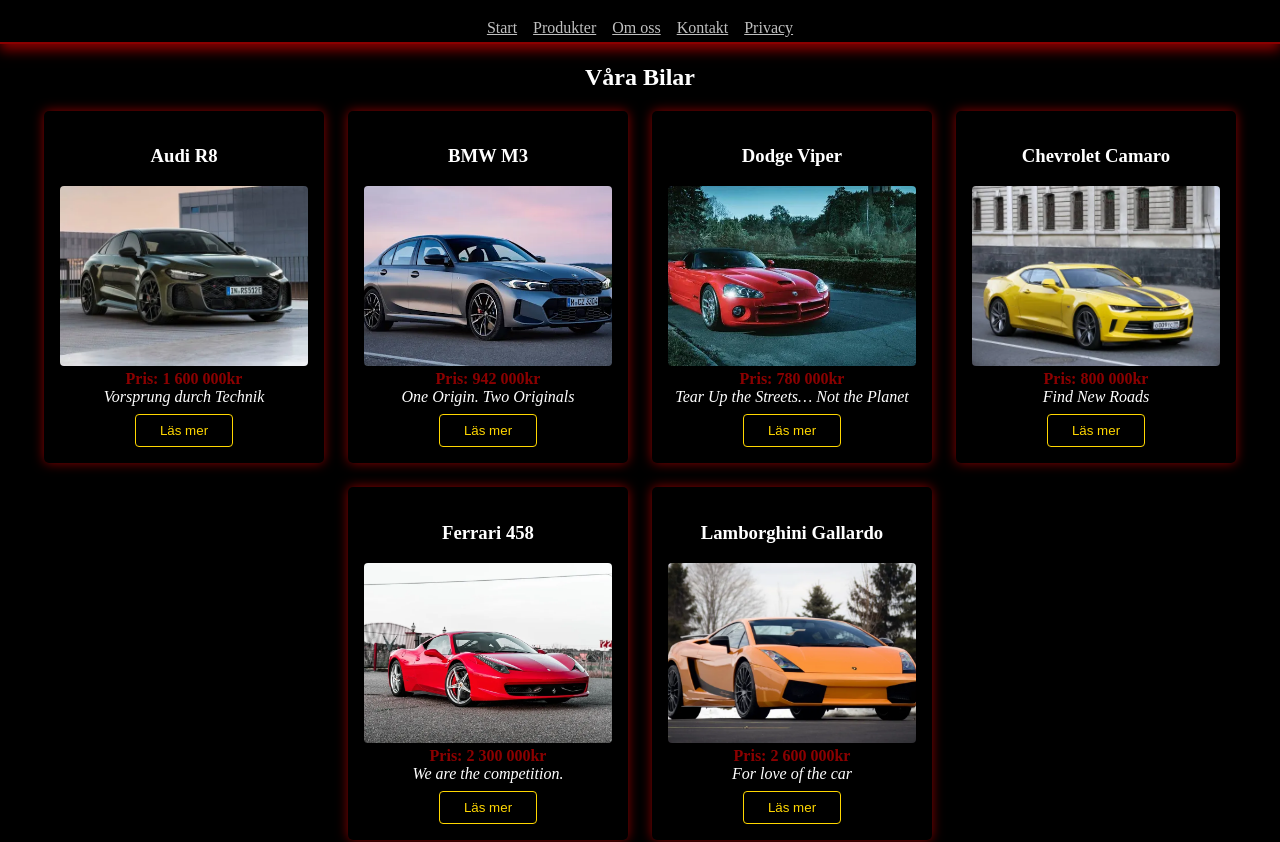
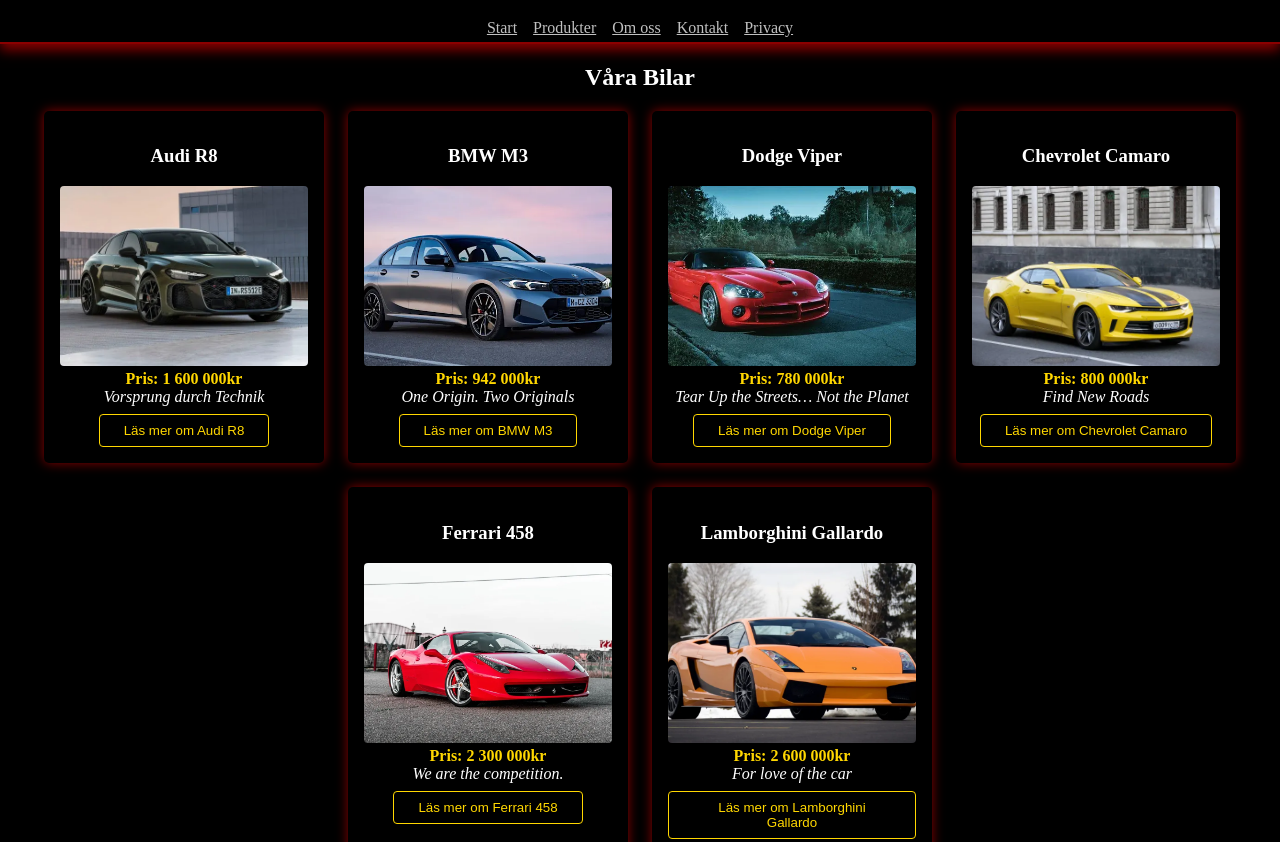
Before and after one commit to Birkegard/Laboration-1-del-1, a plain HTML site: page products.html in a window 1280 px wide. Shown: the part 129-971 px from the top of the page. Drawn offline with Linux system fonts and the light colour scheme.

Commit message:
Uppdaterat tillgänglighet och semantik

```diff
--- a/products.html
+++ b/products.html
@@ -32,28 +32,28 @@
       <section>
         <h2>Våra Bilar</h2>
         <div class="cars">
-          <div class="card">
+          <article class="card">
             <h3>Audi R8</h3>
             <img class="car-img" src="images/audi.webp" alt="Audi R8" />
             <p class="price">Pris: 1 600 000kr</p>
             <p class="description">Vorsprung durch Technik</p>
-            <button>Läs mer</button>
-          </div>
-          <div class="card">
+            <button>Läs mer om Audi R8</button>
+          </article>
+          <article class="card">
             <h3>BMW M3</h3>
             <img class="car-img" src="images/bmw.webp" alt="BMW M3" />
             <p class="price">Pris: 942 000kr</p>
             <p class="description">One Origin. Two Originals</p>
-            <button>Läs mer</button>
-          </div>
-          <div class="card">
+            <button>Läs mer om BMW M3</button>
+          </article>
+          <article class="card">
             <h3>Dodge Viper</h3>
             <img class="car-img" src="images/dodge.webp" alt="Dodge Viper" />
             <p class="price">Pris: 780 000kr</p>
             <p class="description">Tear Up the Streets… Not the Planet</p>
-            <button>Läs mer</button>
-          </div>
-          <div class="card">
+            <button>Läs mer om Dodge Viper</button>
+          </article>
+          <article class="card">
             <h3>Chevrolet Camaro</h3>
             <img
               class="car-img"
@@ -62,16 +62,16 @@
             />
             <p class="price">Pris: 800 000kr</p>
             <p class="description">Find New Roads</p>
-            <button>Läs mer</button>
-          </div>
-          <div class="card">
+            <button>Läs mer om Chevrolet Camaro</button>
+          </article>
+          <article class="card">
             <h3>Ferrari 458</h3>
             <img class="car-img" src="images/ferrari.webp" alt="Ferrari 458" />
             <p class="price">Pris: 2 300 000kr</p>
             <p class="description">We are the competition.</p>
-            <button>Läs mer</button>
-          </div>
-          <div class="card">
+            <button>Läs mer om Ferrari 458</button>
+          </article>
+          <article class="card">
             <h3>Lamborghini Gallardo</h3>
             <img
               class="car-img"
@@ -80,8 +80,8 @@
             />
             <p class="price">Pris: 2 600 000kr</p>
             <p class="description">For love of the car </p>
-            <button>Läs mer</button>
-          </div>
+            <button>Läs mer om Lamborghini Gallardo</button>
+          </article>
         </div>
       </section>
     </main>
--- a/style.css
+++ b/style.css
@@ -133,7 +133,7 @@ div a {
 
 .card .price {
   font-weight: bold;
-  color: darkred;
+  color: gold;
 }
 
 .card .description {
```
Also changed, not shown: about.html (+22 -15 lines), contact.html (+14 -8 lines), index.html (+7 -6 lines), privacy.html (+2 -2 lines).
